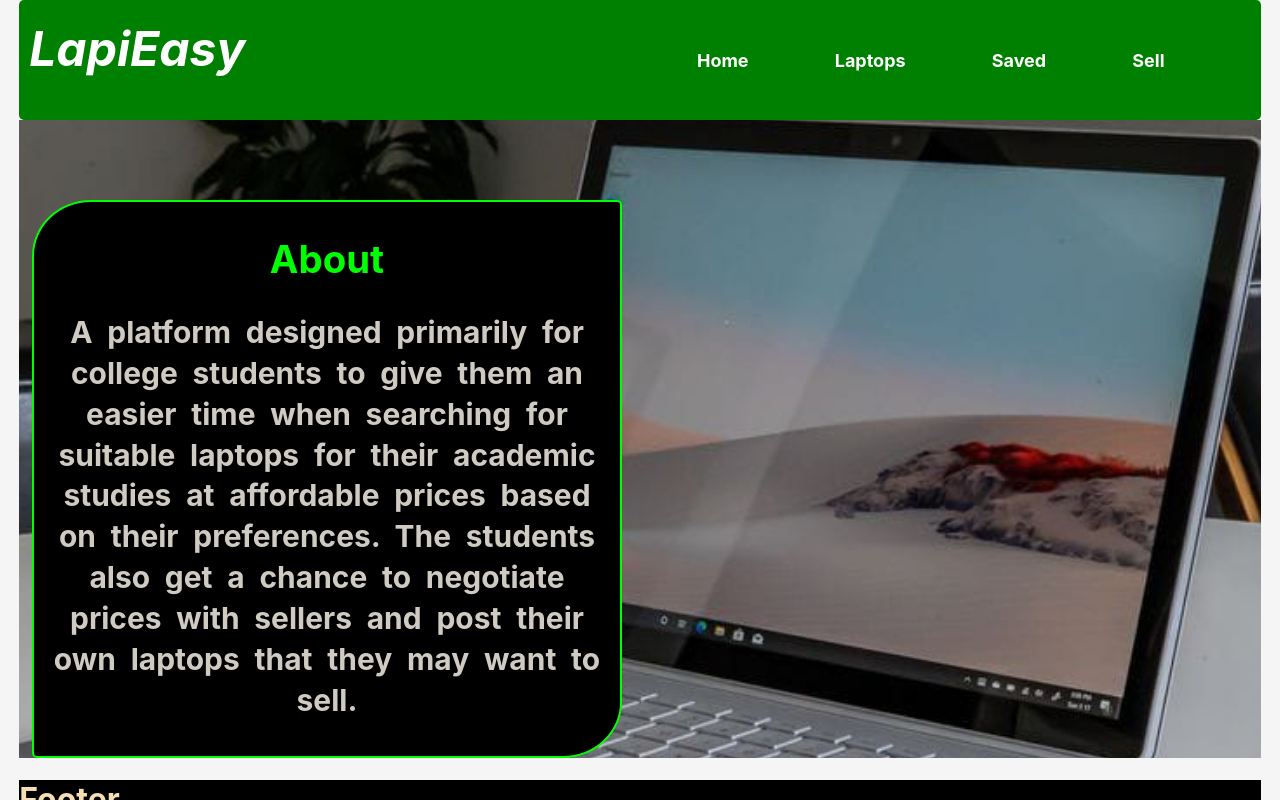
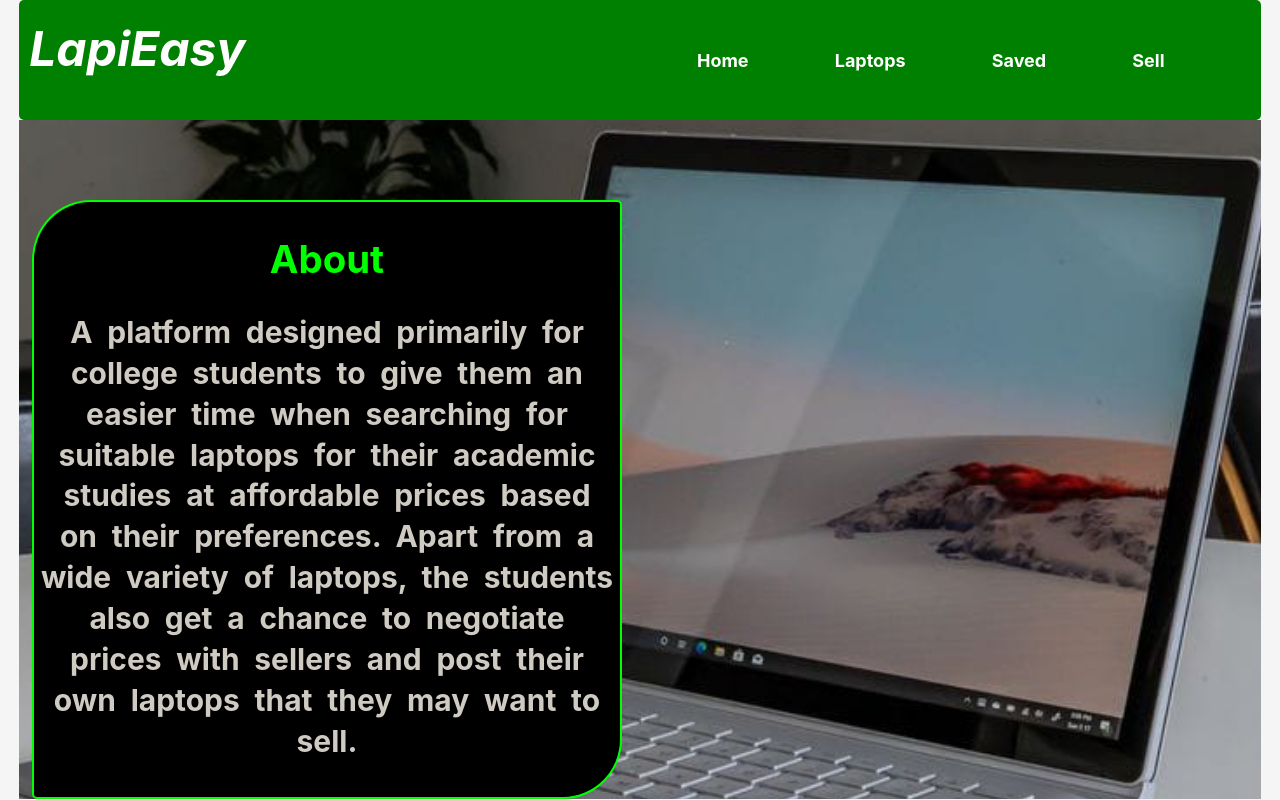
Before and after one commit to Patrick-Njiru/Lapi-Easy, a React (Create React App) app: page / in a window 1280 px wide. Shown: the top 800 px of the page. Built offline with nearby package versions, Linux system fonts and the light colour scheme; no server answers.

Commit message:
Modify file

```diff
--- a/src/components/Home.js
+++ b/src/components/Home.js
@@ -6,7 +6,7 @@ function Home() {
         <br /><br /><br />
         <main className='about'>
             <h2>About</h2>
-            <h3>A platform designed primarily for college students to give them an easier time when searching for suitable laptops for their academic studies at affordable prices based on their preferences. The students also get a chance to negotiate prices with sellers and post their own laptops that they may want to sell.</h3>
+            <h3>A platform designed primarily for college students to give them an easier time when searching for suitable laptops for their academic studies at affordable prices based on their preferences. Apart from a wide variety of laptops, the students also get a chance to negotiate prices with sellers and post their own laptops that they may want to sell.</h3>
         </main>
     </div>
   )
```
